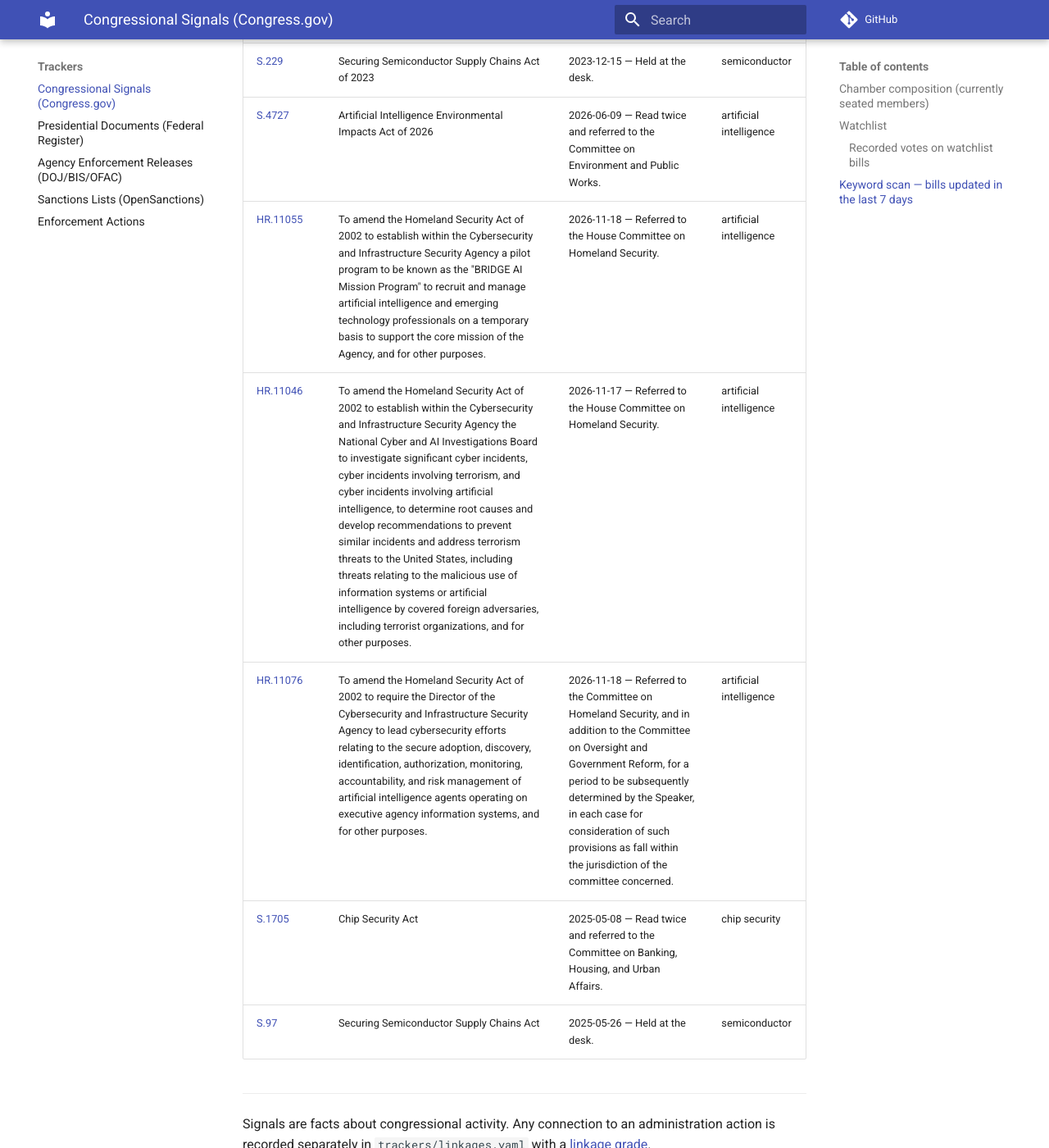
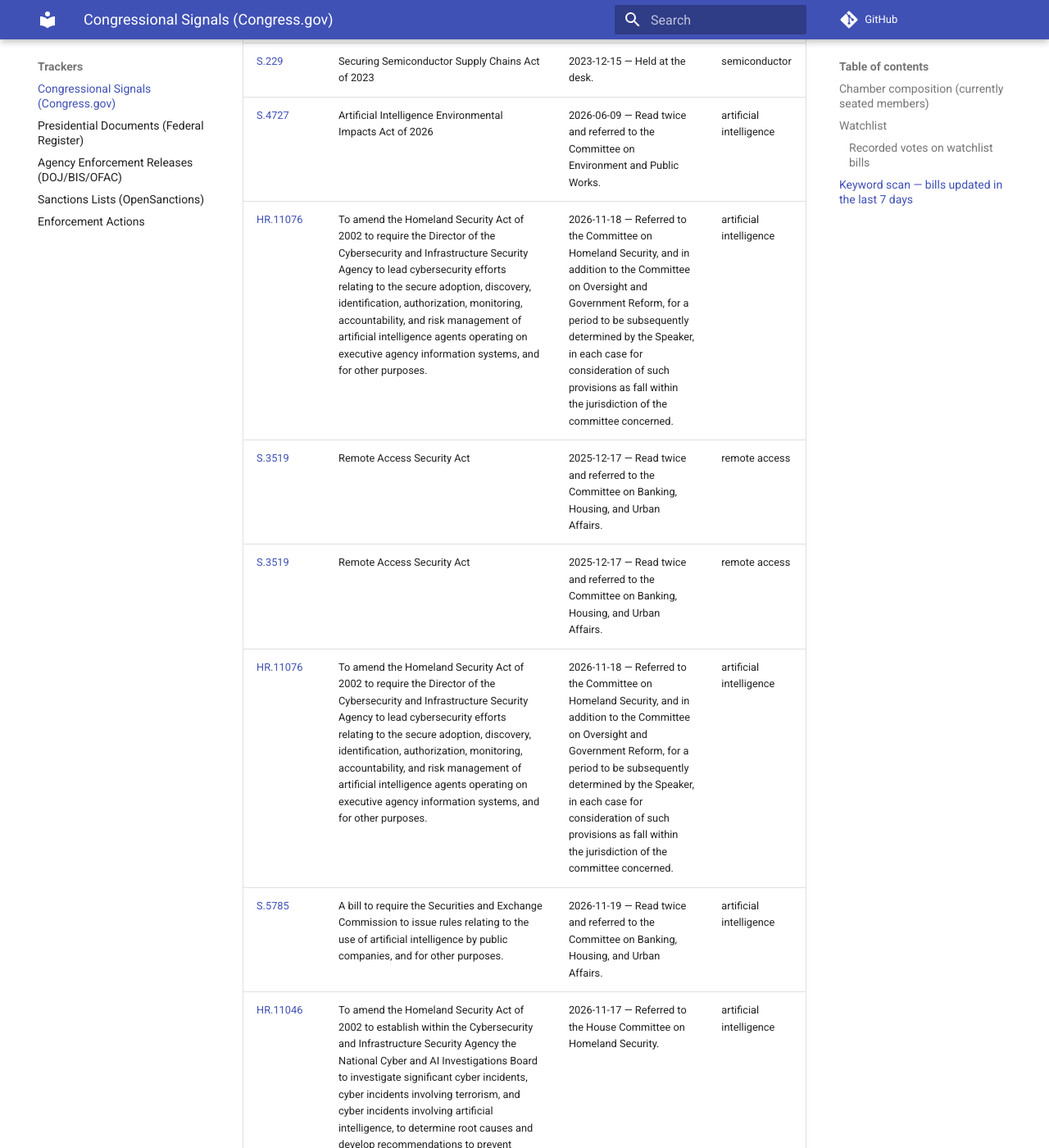
Before and after one commit to felipelago17/Congressional-Influence-Sanctions-Export-Controls, an MkDocs documentation site: the page built from docs/trackers/congress-signals.md, in a window 1280 px wide and 1400 px high, scrolled down 2839 px. Shown: the whole window at 82% size. Built offline with MkDocs 1.6.1 and Material for MkDocs 9.7.7, drawn with Linux system fonts in a browser that asks for light colours; comment, search, counter and statistics services are not loaded; some of the changed text lies outside the part shown.

Commit message:
data: congress signals 2026-11-20

```diff
--- a/docs/trackers/congress-signals.md
+++ b/docs/trackers/congress-signals.md
@@ -45,11 +45,13 @@ Keywords: `sanction`, `export control`, `export administration`, `entity list`,
 | [HR.752](https://www.congress.gov/bill/118th-congress/house-bill/752) | Securing Semiconductor Supply Chains Act of 2023 | 2023-07-26 — Received in the Senate. | semiconductor |
 | [S.229](https://www.congress.gov/bill/118th-congress/senate-bill/229) | Securing Semiconductor Supply Chains Act of 2023 | 2023-12-15 — Held at the desk. | semiconductor |
 | [S.4727](https://www.congress.gov/bill/119th-congress/senate-bill/4727) | Artificial Intelligence Environmental Impacts Act of 2026 | 2026-06-09 — Read twice and referred to the Committee on Environment and Public Works. | artificial intelligence |
-| [HR.11055](https://www.congress.gov/bill/119th-congress/house-bill/11055) | To amend the Homeland Security Act of 2002 to establish within the Cybersecurity and Infrastructure Security Agency a pilot program to be known as the "BRIDGE AI Mission Program" to recruit and manage artificial intelligence and emerging technology professionals on a temporary basis to support the core mission of the Agency, and for other purposes. | 2026-11-18 — Referred to the House Committee on Homeland Security. | artificial intelligence |
+| [HR.11076](https://www.congress.gov/bill/119th-congress/house-bill/11076) | To amend the Homeland Security Act of 2002 to require the Director of the Cybersecurity and Infrastructure Security Agency to lead cybersecurity efforts relating to the secure adoption, discovery, identification, authorization, monitoring, accountability, and risk management of artificial intelligence agents operating on executive agency information systems, and for other purposes. | 2026-11-18 — Referred to the Committee on Homeland Security, and in addition to the Committee on Oversight and Government Reform, for a period to be subsequently determined by the Speaker, in each case for consideration of such provisions as fall within the jurisdiction of the committee concerned. | artificial intelligence |
+| [S.3519](https://www.congress.gov/bill/119th-congress/senate-bill/3519) | Remote Access Security Act | 2025-12-17 — Read twice and referred to the Committee on Banking, Housing, and Urban Affairs. | remote access |
+| [S.3519](https://www.congress.gov/bill/119th-congress/senate-bill/3519) | Remote Access Security Act | 2025-12-17 — Read twice and referred to the Committee on Banking, Housing, and Urban Affairs. | remote access |
+| [HR.11076](https://www.congress.gov/bill/119th-congress/house-bill/11076) | To amend the Homeland Security Act of 2002 to require the Director of the Cybersecurity and Infrastructure Security Agency to lead cybersecurity efforts relating to the secure adoption, discovery, identification, authorization, monitoring, accountability, and risk management of artificial intelligence agents operating on executive agency information systems, and for other purposes. | 2026-11-18 — Referred to the Committee on Homeland Security, and in addition to the Committee on Oversight and Government Reform, for a period to be subsequently determined by the Speaker, in each case for consideration of such provisions as fall within the jurisdiction of the committee concerned. | artificial intelligence |
+| [S.5785](https://www.congress.gov/bill/119th-congress/senate-bill/5785) | A bill to require the Securities and Exchange Commission to issue rules relating to the use of artificial intelligence by public companies, and for other purposes. | 2026-11-19 — Read twice and referred to the Committee on Banking, Housing, and Urban Affairs. | artificial intelligence |
 | [HR.11046](https://www.congress.gov/bill/119th-congress/house-bill/11046) | To amend the Homeland Security Act of 2002 to establish within the Cybersecurity and Infrastructure Security Agency the National Cyber and AI Investigations Board to investigate significant cyber incidents, cyber incidents involving terrorism, and cyber incidents involving artificial intelligence, to determine root causes and develop recommendations to prevent similar incidents and address terrorism threats to the United States, including threats relating to the malicious use of information systems or artificial intelligence by covered foreign adversaries, including terrorist organizations, and for other purposes. | 2026-11-17 — Referred to the House Committee on Homeland Security. | artificial intelligence |
-| [HR.11076](https://www.congress.gov/bill/119th-congress/house-bill/11076) | To amend the Homeland Security Act of 2002 to require the Director of the Cybersecurity and Infrastructure Security Agency to lead cybersecurity efforts relating to the secure adoption, discovery, identification, authorization, monitoring, accountability, and risk management of artificial intelligence agents operating on executive agency information systems, and for other purposes. | 2026-11-18 — Referred to the Committee on Homeland Security, and in addition to the Committee on Oversight and Government Reform, for a period to be subsequently determined by the Speaker, in each case for consideration of such provisions as fall within the jurisdiction of the committee concerned. | artificial intelligence |
-| [S.1705](https://www.congress.gov/bill/119th-congress/senate-bill/1705) | Chip Security Act | 2025-05-08 — Read twice and referred to the Committee on Banking, Housing, and Urban Affairs. | chip security |
-| [S.97](https://www.congress.gov/bill/119th-congress/senate-bill/97) | Securing Semiconductor Supply Chains Act | 2025-05-26 — Held at the desk. | semiconductor |
+| [HR.9183](https://www.congress.gov/bill/119th-congress/house-bill/9183) | Artificial Intelligence Environmental Impacts Act of 2026 | 2026-06-08 — Referred to the Committee on Science, Space, and Technology, and in addition to the Committee on Energy and Commerce, for a period to be subsequently determined by the Speaker, in each case for consideration of such provisions as fall within the jurisdiction of the committee concerned. | artificial intelligence |
 
 ---
 Signals are facts about congressional activity. Any connection to an administration action is recorded separately in `trackers/linkages.yaml` with a [linkage grade](../methodology/linkage-grades.md).
```
Also changed, not shown: other parts of docs/trackers/congress-signals.md (+1 -1 lines), 1 other file.
